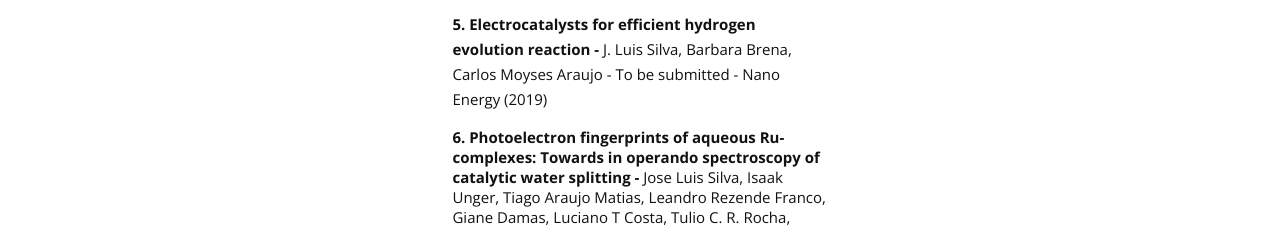
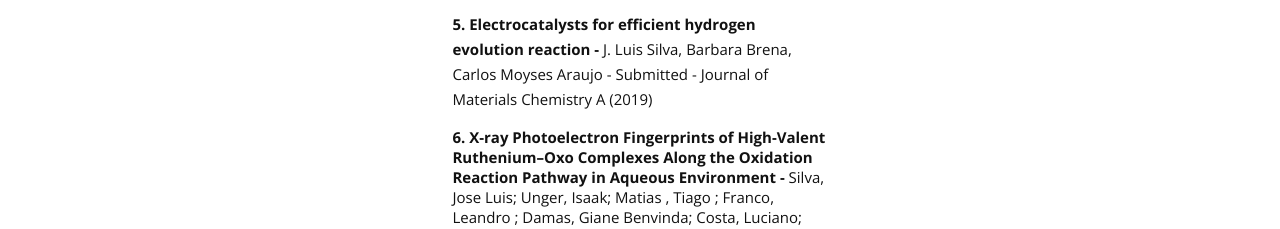
Before and after one commit to jseluis/jseluis.github.io, a plain HTML site: page index.html in a window 1280 px wide. Shown: the part 3097-3326 px from the top of the page. Drawn offline with nearby package versions, Linux system fonts and the light colour scheme; some packages are replaced by stand-ins of ours.

Commit message:
Update index.html
new

```diff
--- a/index.html
+++ b/index.html
@@ -300,10 +300,12 @@
                     </p>
                     <p>
                     <b>5. Electrocatalysts for efficient hydrogen evolution reaction -</b>
-                    J. Luis Silva, Barbara Brena, Carlos Moyses Araujo - To be submitted - Nano Energy (2019)
+                    J. Luis Silva, Barbara Brena, Carlos Moyses Araujo - Submitted - Journal of Materials Chemistry A (2019)
                     </p>
-                    <b>6. Photoelectron fingerprints of aqueous Ru-complexes: Towards in operando spectroscopy of catalytic water splitting - </b>
-                     Jose Luis Silva, Isaak Unger, Tiago Araujo Matias, Leandro Rezende Franco, Giane Damas, Luciano T Costa, Tulio C. R. Rocha, Arnaldo Naves de Brito, Clara-Magdalena Saak, Kaline Coutinho, Koiti Araki, Olle Björneholm, Barbara Brena, C. Moyses Araujo - To be submitted - Nature Communications (2019)
+                    <b>6. X-ray Photoelectron Fingerprints of High-Valent Ruthenium–Oxo Complexes Along the Oxidation Reaction Pathway in Aqueous
+                    Environment - </b> Silva, Jose Luis; Unger, Isaak; Matias , Tiago ; Franco, Leandro ; Damas, Giane Benvinda; Costa, Luciano; Rocha, Tulio;
+                    de Brito, Arnaldo; Saak, Clara-Magdalena; Coutinho, Kaline; Araki, Koiti; Bjorneholm, Olle; Brena, Barbara; Araujo,
+                    Carlos Moyses - Under revision - Journal of Physical Chemistry Letters (2019)
                     </p>
 
                     <!-- Just replace the Video ID "UYJ5IjBRlW8" with the ID of your video on YouTube (Found within the URL) -->
```
